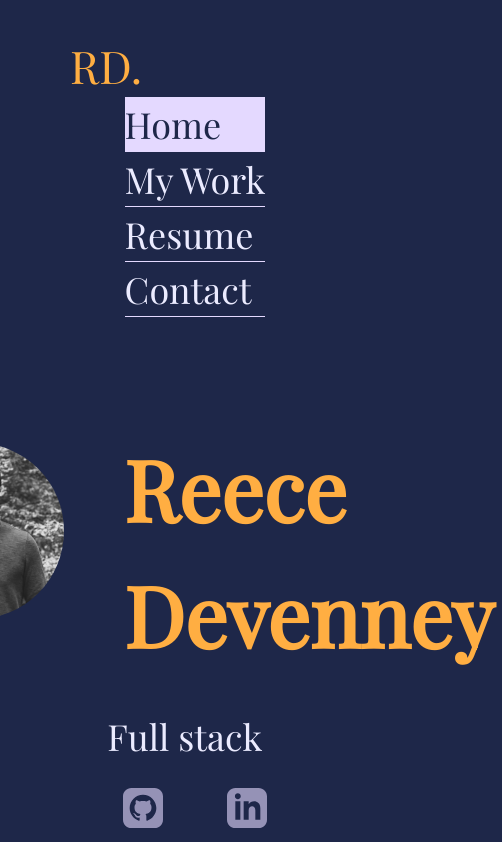
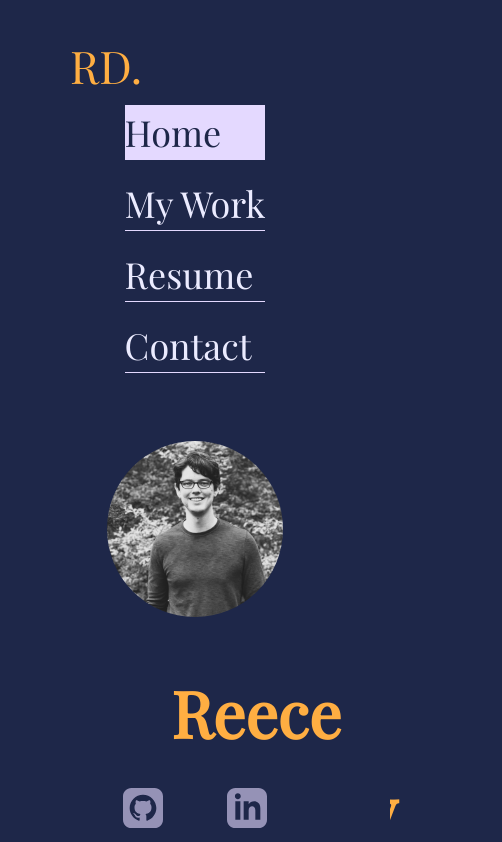
Before and after one commit to ReeceDevenney/Reece-Devenney-Portfolio, a React (Create React App) app: page / in a window 390 px wide. Shown: the top 842 px of the page, 502 px wide, since content can reach past the window. Built offline with nearby package versions, Linux system fonts and the light colour scheme.

Commit message:
cleaned up the about head with media queries

```diff
--- a/src/index.css
+++ b/src/index.css
@@ -275,8 +275,49 @@ margin-right: 16px;
     display: flex;
     flex-direction: column;
   }
-  ul{
+
+  ul {
     flex-direction: column;
     margin: auto;
   }
+
+  li{
+    margin: 8px 36px;
+  }
+
+  .aboutHead{
+    display: flex;
+    flex-direction: column;
+
+    align-items: flex-start;
+    margin-top: 60px;
+    margin-left: auto;
+    margin-right: auto;
+    margin-bottom: 24px;
+    width: 45%;
+    align-items: left;
+    justify-content: center;
+  }
+
+  .fullName{
+    text-align: center;
+    margin: auto;
+  }
+
+  .firstName{
+    font-size: 64px;
+  }
+
+  .lastName{
+    font-size: 64px;
+  }
+
+  .aboutText {
+    text-align: center;
+  }
+
+  #headshot{
+    justify-content: center;
+    margin: auto;
+  }
 }
```
